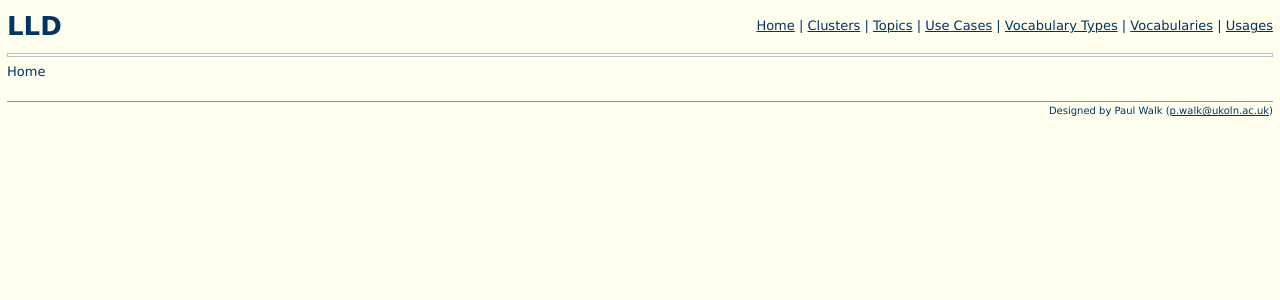
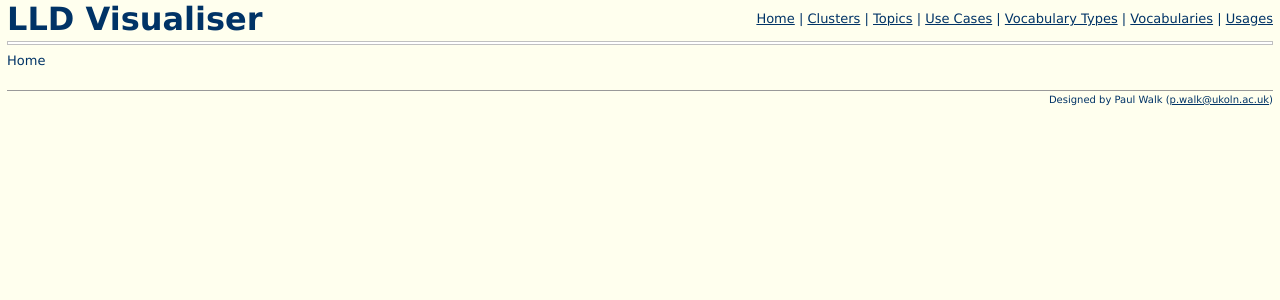
Before and after one commit to paulwalk/lldvis, a Rails app: template app/views/home/index.html.erb in a window 1280 px wide. Shown: the top 300 px of the page. Run offline with Rails 7, Linux system fonts and the light colour scheme; the template is opened without the code that fills it, so the values that code supplies are empty; parts of the project's set-up code (start-up, migrations or seed data) failed here and were passed over; some libraries are stand-ins or nearby versions.

Commit message:
removed surplus stylesheets

```diff
--- a/app/views/layouts/application.html.erb
+++ b/app/views/layouts/application.html.erb
@@ -4,7 +4,7 @@
 
 <head>
   <meta http-equiv="content-type" content="text/html;charset=UTF-8" />
-  <title>LLD</title>
+  <title>LLD Vis</title>
 
 	<%= stylesheet_link_tag "jquery-ui-1.8.4.custom" %>
 	<%= stylesheet_link_tag "ui.jqgrid" %>
--- a/app/views/shared/_menu_bar.html.erb
+++ b/app/views/shared/_menu_bar.html.erb
@@ -9,14 +9,14 @@
 	<%= link_to_unless_current 'Use Cases',"#{ActionController::Base.relative_url_root}/usecases" %> |
 	<%= link_to_unless_current 'Vocabulary Types',"#{ActionController::Base.relative_url_root}/vocabtypes" %> |
 	<%= link_to_unless_current 'Vocabularies',"#{ActionController::Base.relative_url_root}/vocabs" %> |
-	<%= link_to_unless_current 'Usages',"#{ActionController::Base.relative_url_root}/usage" %>
+	<%= link_to_unless_current 'Usages',"#{ActionController::Base.relative_url_root}/usages" %>
 
 	<p style="color: green"><%= flash[:notice] %></p>
 </div>
 </div>
 
-<div id="header-logo">
-<h1><a href="<%=ActionController::Base.relative_url_root%>/">LLD</a></h1>
+<div id="header">
+<a class="app-title" href="<%=ActionController::Base.relative_url_root%>/">LLD Visualiser</a>
 </div>
 
 <hr />
--- a/public/stylesheets/main.css
+++ b/public/stylesheets/main.css
@@ -1,37 +1,12 @@
-.deliverable-tag-cloud {
-	width: 30%;
-	border: 1px solid silver;
-	padding: 3px;
-}
 
-.information-box {
-/*	border: 1px solid silver;*/
-	font-family: verdana, arial, helvetica, sans-serif;
-  font-size:   13px;
-  line-height: 18px;
-	color: #003366;
-}
-
-.tag1 { font-size: 1.0em; }
+/*.tag1 { font-size: 1.0em; }
 .tag2 { font-size: 1.2em; }
 .tag3 { font-size: 1.4em; }
-.tag4 { font-size: 1.6em; }
-
-.effort {
-	color: #ff8000;
-/*	vertical-align: super;*/
-	font-size: smaller;
-/*	background-color: orange;*/
-}
+.tag4 { font-size: 1.6em; }*/
 
 img.icon-16 {
 	border: none;
 	margin: 1px;
-}
-
-#header-logo {
-	margin: 0px;
-	padding:0px;
 }
 
 html {
@@ -44,6 +19,12 @@ body {
 	padding-right: 5px;
 	padding-left: 5px;
 	margin: 2px;
+}
+
+#header {
+	font-size: xx-large;
+	font-weight: bold;
+	margin-top: 10px;
 }
 
 body,p, ol, ul, td, th {
@@ -100,14 +81,6 @@ hr {
 	clear: both;
 }
 
-div.explanation {
-	padding: 3px;
-	margin: 0px;
-	border: 1px solid silver;
-	float: right;
-	font-size: 12px;
-	background-color: #ffff99;
-}
 
 /*** GENERIC TABLE STUFF ***/
 table {
@@ -229,7 +202,7 @@ pre {
   font-size: 11px;
 }
 
-.app-title a {
+a.app-title {
 	text-decoration: none;
 }
 
@@ -243,18 +216,10 @@ a:hover {
 }
 
 a.action-link {
-	/*border-right: 1px solid #003366;
-		border-left: 1px solid #003366;*/
-/*	background-color: silver;*/
-/*	text-decoration: none;*/
 	margin-right: 5px;
 	color: #880000;
 	font-weight: bold;
 }
-
-/*a.action-link:hover {
-	background-color: #ffffee;
-}*/
 
 .fieldWithErrors {
   padding: 2px;
```
